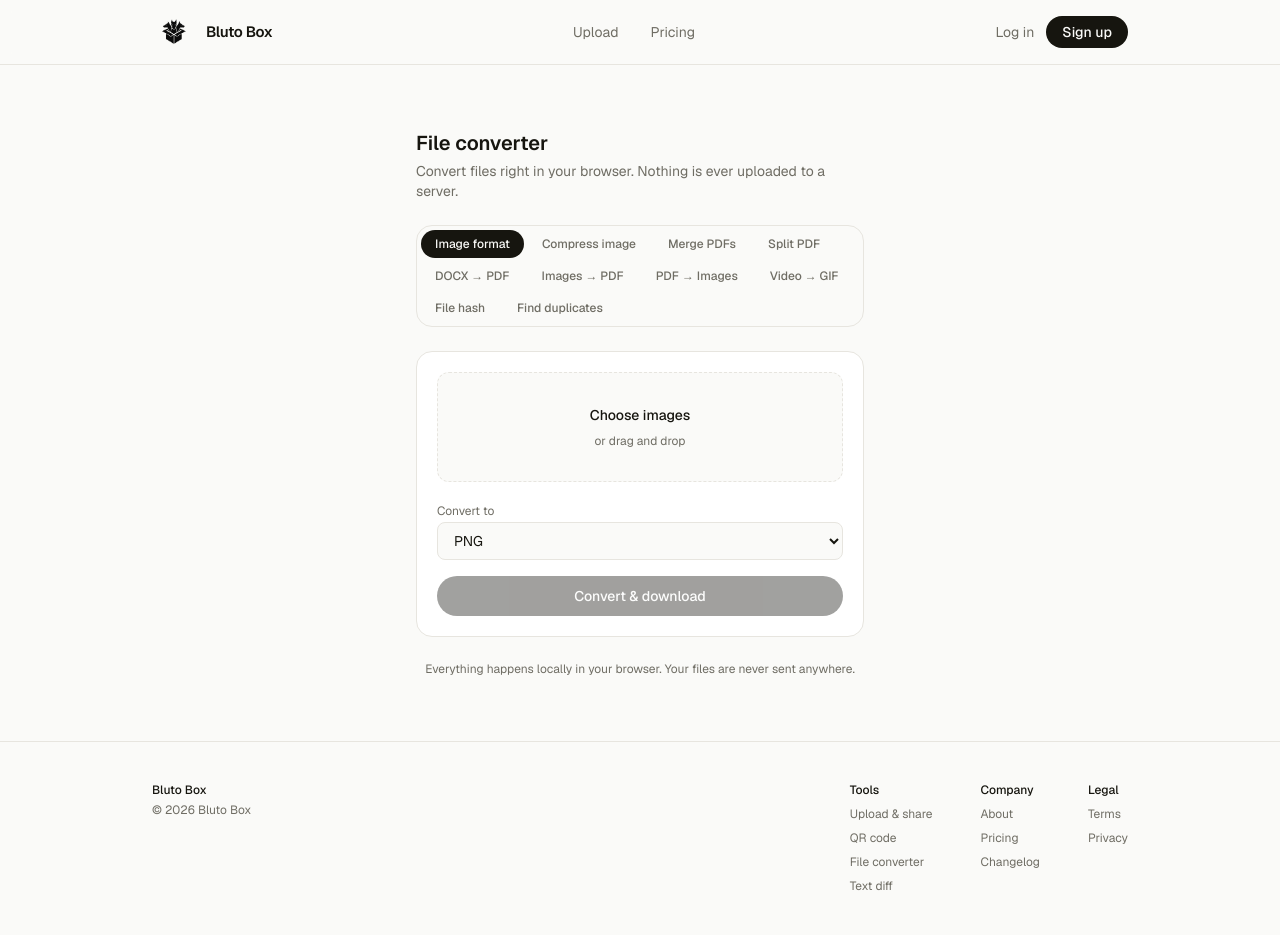
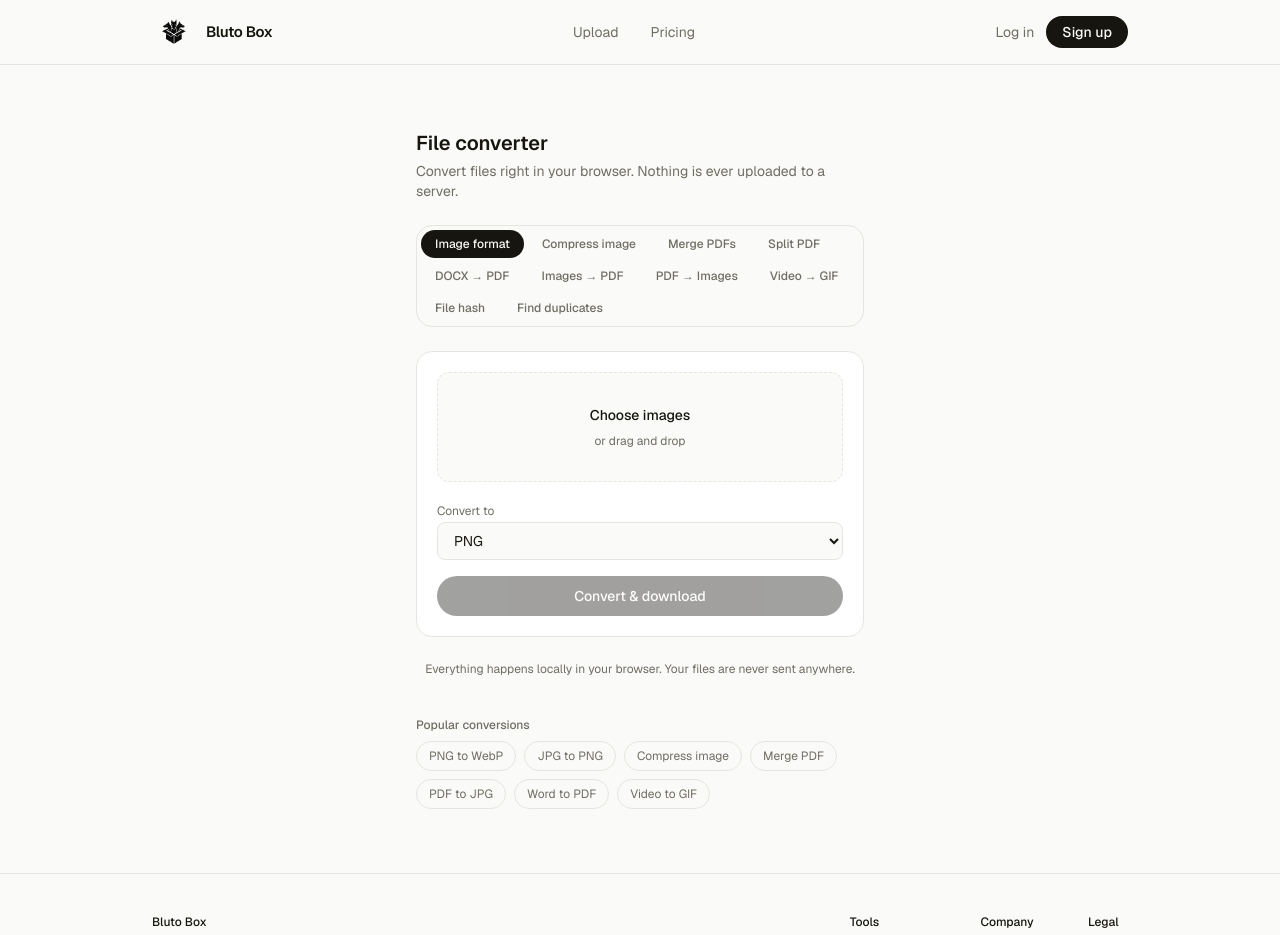
Before and after one commit to azrxc/blutobox, a Next.js app: page /file-converter in a window 1280 px wide. Shown: the top 935 px of the page. Built offline with nearby package versions, Linux system fonts and the light colour scheme; no server answers.

Commit message:
Add 7 dedicated SEO landing pages for specific conversions (item 3)

```diff
--- /dev/null
+++ b/src/app/file-converter/compress-image/page.tsx
@@ -0,0 +1,16 @@
+import type { Metadata } from "next";
+import { ToolPageLayout } from "../tool-page-layout";
+import { ImageCompressor } from "../image-compressor";
+
+export const metadata: Metadata = {
+  title: "Compress Image Online Free | Bluto Box",
+  description: "Shrink an image's file size for free, right in your browser. No upload, no sign-up, no watermark.",
+};
+
+export default function CompressImagePage() {
+  return (
+    <ToolPageLayout title="Compress an image" intro="Pick a target size, we'll get as close as we can.">
+      <ImageCompressor />
+    </ToolPageLayout>
+  );
+}
--- a/src/app/file-converter/image-format-converter.tsx
+++ b/src/app/file-converter/image-format-converter.tsx
@@ -3,7 +3,7 @@
 import { useState } from "react";
 import { zipFiles } from "@/lib/zip-files";
 
-type Format = "png" | "jpeg" | "webp";
+export type Format = "png" | "jpeg" | "webp";
 
 const FORMAT_EXT: Record<Format, string> = { png: "png", jpeg: "jpg", webp: "webp" };
 
@@ -62,9 +62,9 @@ function downloadBlob(blob: Blob, filename: string) {
   URL.revokeObjectURL(url);
 }
 
-export function ImageFormatConverter() {
+export function ImageFormatConverter({ initialFormat = "png" }: { initialFormat?: Format }) {
   const [files, setFiles] = useState<File[]>([]);
-  const [format, setFormat] = useState<Format>("png");
+  const [format, setFormat] = useState<Format>(initialFormat);
   const [quality, setQuality] = useState(0.9);
   const [converting, setConverting] = useState(false);
   const [error, setError] = useState<string | null>(null);
--- /dev/null
+++ b/src/app/file-converter/jpg-to-png/page.tsx
@@ -0,0 +1,16 @@
+import type { Metadata } from "next";
+import { ToolPageLayout } from "../tool-page-layout";
+import { ImageFormatConverter } from "../image-format-converter";
+
+export const metadata: Metadata = {
+  title: "Convert JPG to PNG Free | Bluto Box",
+  description: "Convert JPG images to PNG for free, right in your browser. No upload, no sign-up, no watermark.",
+};
+
+export default function JpgToPngPage() {
+  return (
+    <ToolPageLayout title="Convert JPG to PNG" intro="Lossless format, transparency support.">
+      <ImageFormatConverter initialFormat="png" />
+    </ToolPageLayout>
+  );
+}
--- /dev/null
+++ b/src/app/file-converter/merge-pdf/page.tsx
@@ -0,0 +1,16 @@
+import type { Metadata } from "next";
+import { ToolPageLayout } from "../tool-page-layout";
+import { PdfMergeConverter } from "../pdf-merge-converter";
+
+export const metadata: Metadata = {
+  title: "Merge PDF Files Free | Bluto Box",
+  description: "Combine multiple PDFs into one file, free, right in your browser. No upload, no sign-up, no watermark.",
+};
+
+export default function MergePdfPage() {
+  return (
+    <ToolPageLayout title="Merge PDF files" intro="Combine multiple PDFs into one, in the order you choose.">
+      <PdfMergeConverter />
+    </ToolPageLayout>
+  );
+}
--- a/src/app/file-converter/page.tsx
+++ b/src/app/file-converter/page.tsx
@@ -1,4 +1,5 @@
 import type { Metadata } from "next";
+import Link from "next/link";
 import { FileConverterTool } from "./file-converter-tool";
 
 export const metadata: Metadata = {
@@ -7,10 +8,34 @@ export const metadata: Metadata = {
     "Convert images between PNG/JPG/WebP, combine images into a PDF, or split a PDF into images. Free, no sign-up, done entirely in your browser.",
 };
 
+const POPULAR_CONVERSIONS = [
+  { href: "/file-converter/png-to-webp", label: "PNG to WebP" },
+  { href: "/file-converter/jpg-to-png", label: "JPG to PNG" },
+  { href: "/file-converter/compress-image", label: "Compress image" },
+  { href: "/file-converter/merge-pdf", label: "Merge PDF" },
+  { href: "/file-converter/pdf-to-jpg", label: "PDF to JPG" },
+  { href: "/file-converter/word-to-pdf", label: "Word to PDF" },
+  { href: "/file-converter/video-to-gif", label: "Video to GIF" },
+];
+
 export default function FileConverterPage() {
   return (
-    <main className="flex flex-1 items-center justify-center px-6 py-16">
+    <main className="flex flex-1 flex-col items-center gap-10 px-6 py-16">
       <FileConverterTool />
+      <div className="w-full max-w-md">
+        <p className="mb-2 text-xs font-medium text-muted">Popular conversions</p>
+        <div className="flex flex-wrap gap-2 text-xs">
+          {POPULAR_CONVERSIONS.map((c) => (
+            <Link
+              key={c.href}
+              href={c.href}
+              className="rounded-full border border-border px-3 py-1.5 text-muted transition-colors hover:bg-surface hover:text-foreground"
+            >
+              {c.label}
+            </Link>
+          ))}
+        </div>
+      </div>
     </main>
   );
 }
--- /dev/null
+++ b/src/app/file-converter/pdf-to-jpg/page.tsx
@@ -0,0 +1,16 @@
+import type { Metadata } from "next";
+import { ToolPageLayout } from "../tool-page-layout";
+import { PdfToImagesConverter } from "../pdf-to-images-converter";
+
+export const metadata: Metadata = {
+  title: "Convert PDF to JPG Free | Bluto Box",
+  description: "Turn every page of a PDF into a JPG image, free, right in your browser. No upload, no sign-up.",
+};
+
+export default function PdfToJpgPage() {
+  return (
+    <ToolPageLayout title="Convert PDF to JPG" intro="Every page becomes its own image.">
+      <PdfToImagesConverter />
+    </ToolPageLayout>
+  );
+}
--- /dev/null
+++ b/src/app/file-converter/png-to-webp/page.tsx
@@ -0,0 +1,16 @@
+import type { Metadata } from "next";
+import { ToolPageLayout } from "../tool-page-layout";
+import { ImageFormatConverter } from "../image-format-converter";
+
+export const metadata: Metadata = {
+  title: "Convert PNG to WebP Free | Bluto Box",
+  description: "Convert PNG images to WebP for free, right in your browser. No upload, no sign-up, no watermark.",
+};
+
+export default function PngToWebpPage() {
+  return (
+    <ToolPageLayout title="Convert PNG to WebP" intro="Smaller file size, same image quality.">
+      <ImageFormatConverter initialFormat="webp" />
+    </ToolPageLayout>
+  );
+}
--- /dev/null
+++ b/src/app/file-converter/tool-page-layout.tsx
@@ -0,0 +1,22 @@
+import type { ReactNode } from "react";
+import Link from "next/link";
+
+export function ToolPageLayout({ title, intro, children }: { title: string; intro: string; children: ReactNode }) {
+  return (
+    <main className="flex flex-1 flex-col items-center px-6 py-16">
+      <div className="w-full max-w-md space-y-6">
+        <div>
+          <h1 className="text-xl font-semibold">{title}</h1>
+          <p className="mt-1 text-sm text-muted">{intro}</p>
+        </div>
+        {children}
+        <p className="text-center text-xs text-muted">
+          Free, and nothing is ever uploaded, it all happens in your browser.{" "}
+          <Link href="/file-converter" className="underline underline-offset-2">
+            See all file-converter tools
+          </Link>
+        </p>
+      </div>
+    </main>
+  );
+}
--- /dev/null
+++ b/src/app/file-converter/video-to-gif/page.tsx
@@ -0,0 +1,16 @@
+import type { Metadata } from "next";
+import { ToolPageLayout } from "../tool-page-layout";
+import { VideoToGifConverter } from "../video-to-gif-converter";
+
+export const metadata: Metadata = {
+  title: "Convert Video to GIF Free | Bluto Box",
+  description: "Turn a short video clip into a GIF, free, right in your browser. No upload, no sign-up, no watermark.",
+};
+
+export default function VideoToGifPage() {
+  return (
+    <ToolPageLayout title="Convert video to GIF" intro="Turn a short clip into a looping GIF.">
+      <VideoToGifConverter />
+    </ToolPageLayout>
+  );
+}
--- /dev/null
+++ b/src/app/file-converter/word-to-pdf/page.tsx
@@ -0,0 +1,16 @@
+import type { Metadata } from "next";
+import { ToolPageLayout } from "../tool-page-layout";
+import { DocToPdfConverter } from "../doc-to-pdf-converter";
+
+export const metadata: Metadata = {
+  title: "Convert Word to PDF Free | Bluto Box",
+  description: "Convert a .docx Word document to PDF for free, right in your browser. No upload, no sign-up.",
+};
+
+export default function WordToPdfPage() {
+  return (
+    <ToolPageLayout title="Convert Word to PDF" intro="Turn a .docx file into a PDF.">
+      <DocToPdfConverter />
+    </ToolPageLayout>
+  );
+}
```
